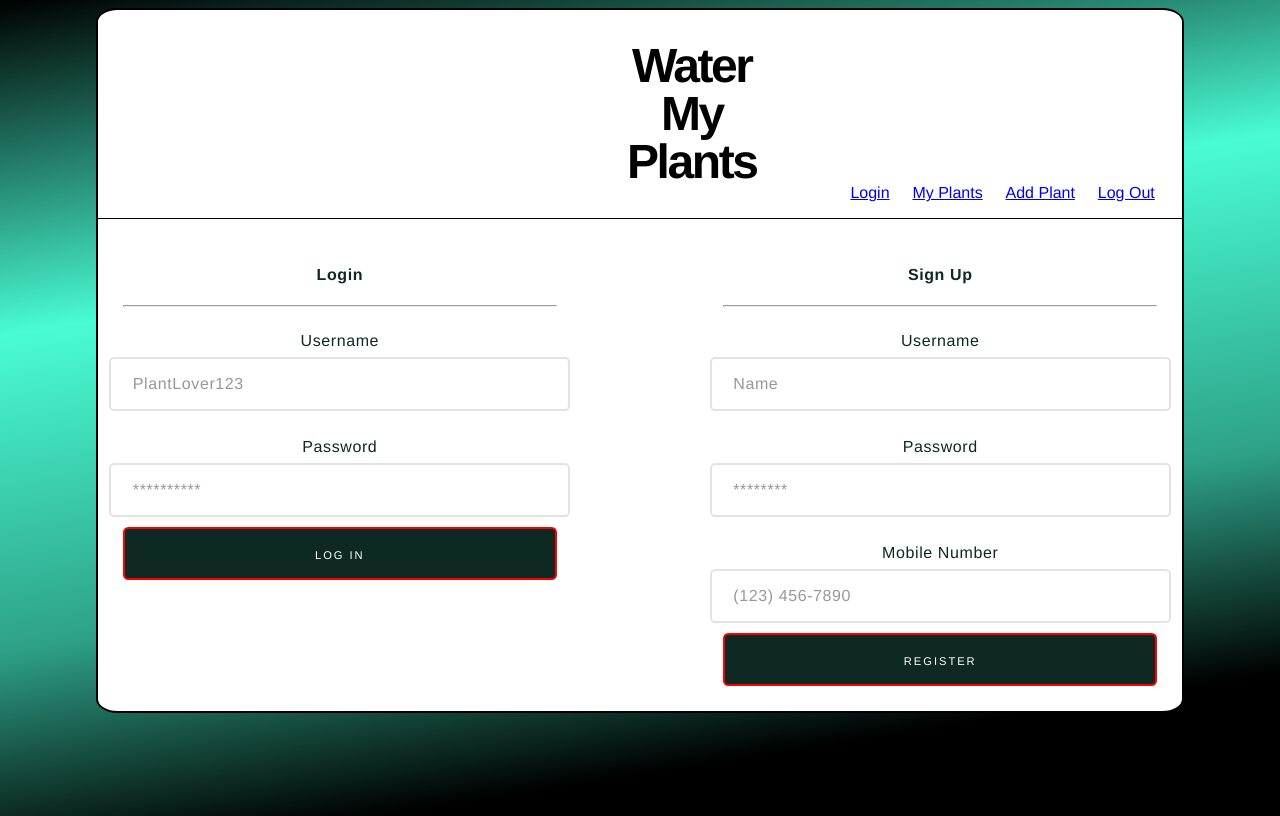
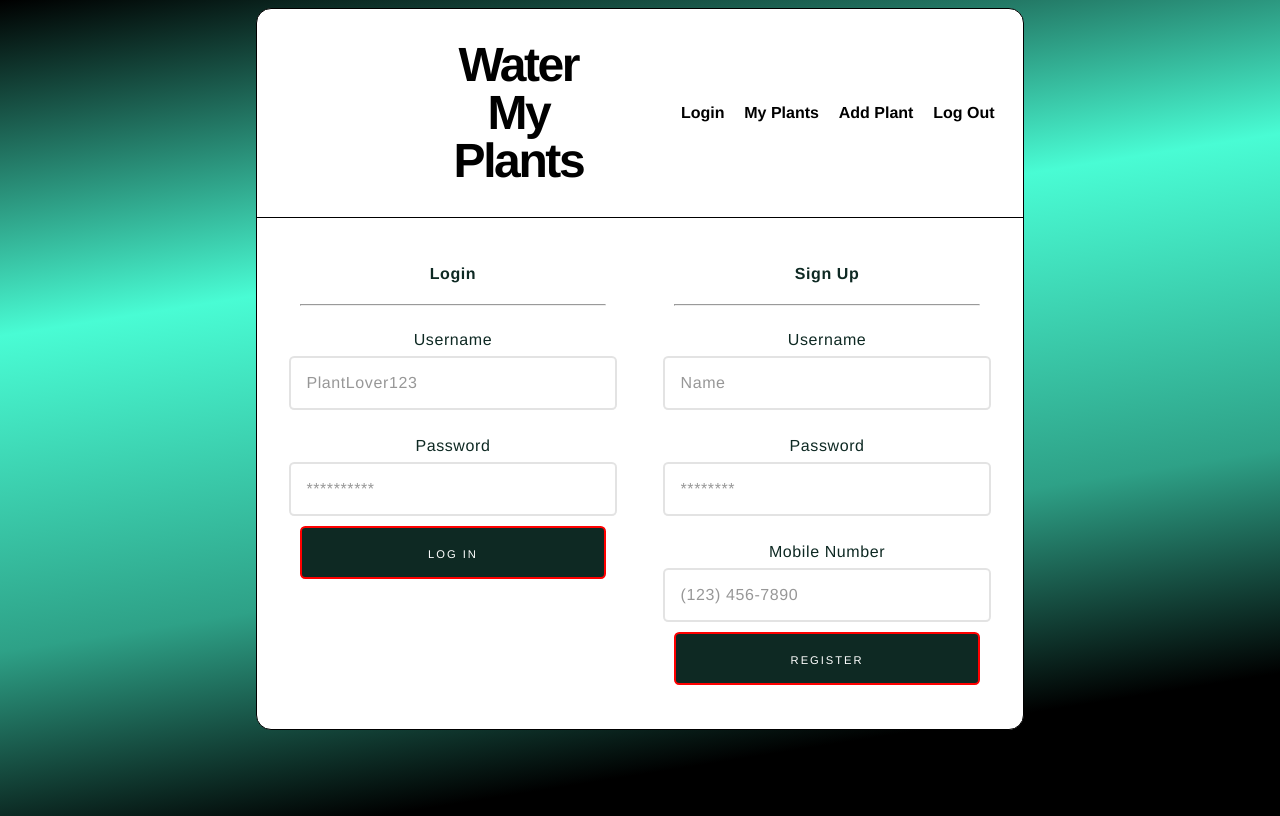
Before and after one commit to Build-Week-12152020/Front_End, a React (Create React App) app: page /login in a window 1280 px wide. Built offline with nearby package versions, Linux system fonts and the light colour scheme; a web font is replaced by a local one.

Commit message:
Fixes some spacing and size of some elements

```diff
--- a/src/App.css
+++ b/src/App.css
@@ -1,6 +1,6 @@
 @import url('https://fonts.googleapis.com/css2?family="Source+Sans+Pro');
 body {
-    width: 85vw;
+    width: 60vw;
     height:100vh;
     margin: 1vh auto;
     background: rgb(73,252,212);
@@ -11,12 +11,10 @@ body {
 .App {
     text-align: center;
     background-color: white;
-    border: 2px solid black;
-    border-radius: 2%;
+    border: 1px solid black;
+    border-radius: 15px;
+    min-height: 90vh;
 }
-
-
-
 .App-logo {
     display: inline;
     width: 30%
@@ -43,6 +41,14 @@ h1{
     flex-direction: row;
     justify-content: space-between;
     justify-self: flex-end;
-    align-self: flex-end;
+    align-self: center;
     width: 50%;
+    font-weight: 1000;
+    }
+
+    a{
+    text-decoration: none;
+    color: black;
+    font-family: "Raleway", Helvetica, sans-serif;
+    letter-spacing: 0.00345;
 }
--- a/src/components/login_page/login_page.component.jsx
+++ b/src/components/login_page/login_page.component.jsx
@@ -7,7 +7,8 @@ import Registration from './registration.component'
 const Wrapper = styled.div`
     display: flex;
     flex-direction: row;
-    justify-content: space-between;
+    justify-content: space-evenly;
+    align-content:center;
     border-top: 1px black solid;
 `
 
```
